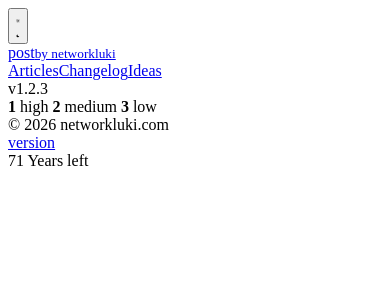
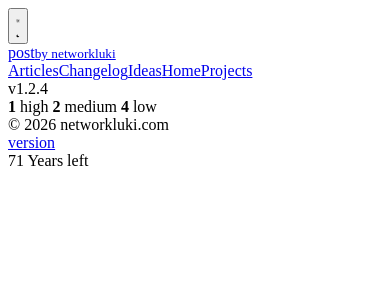
Before and after one commit to networkluki/postbynetworkluki, a Python web app: template templates/base.html in a window 390 px wide. Shown: the top 300 px of the page. Run offline with Jinja, Linux system fonts and the light colour scheme; the template is opened without the code that fills it, so the values that code supplies are empty.

Commit message:
Release v1.2.4: footer 1/2/4; add Home + Projects links to blog nav
Co-Authored-By: Claude Opus 4.8 <noreply@anthropic.com>

```diff
--- a/templates/base.html
+++ b/templates/base.html
@@ -20,17 +20,17 @@
 
   <header class="site-header">
     <a class="brand" href="/" aria-label="Post by networkluki, home"><span>post</span><small>by networkluki</small></a>
-    <nav class="site-nav" aria-label="Sections"><a href="/blog">Articles</a><a href="/changelog">Changelog</a><a href="/ideas">Ideas</a></nav>
+    <nav class="site-nav" aria-label="Sections"><a href="/blog">Articles</a><a href="/changelog">Changelog</a><a href="/ideas">Ideas</a><a class="site-nav__ext" href="https://lukihackwell.com/">Home</a><a class="site-nav__ext" href="https://lukihackwell.com/projects/">Projects</a></nav>
   </header>
 
   <main>{{ content }}</main>
 
   <footer class="site-footer">
-    <div class="footer-version">v1.2.3</div>
+    <div class="footer-version">v1.2.4</div>
     <div class="footer-status">
       <span class="high"><strong>1</strong> high</span>
       <span class="medium"><strong>2</strong> medium</span>
-      <span class="low"><strong>3</strong> low</span>
+      <span class="low"><strong>4</strong> low</span>
     </div>
     <div class="footer-copyright">&copy; <span id="current-year"></span> networkluki.com</div>
     <div class="footer-left"><a id="latest-diff" href="https://github.com/networkluki/postbynetworkluki/commits/main" target="_blank" rel="noopener noreferrer">version</a></div>
```
Also changed, not shown: static/style.css (+5 -2 lines).
